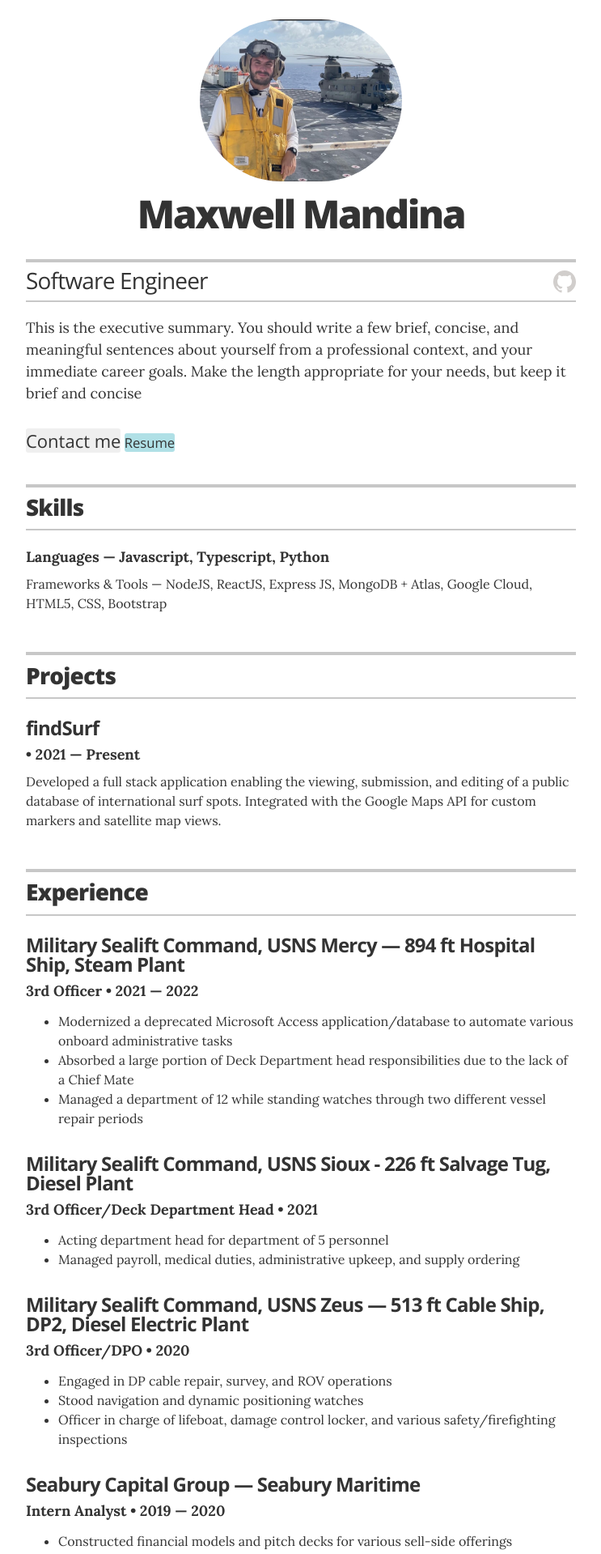
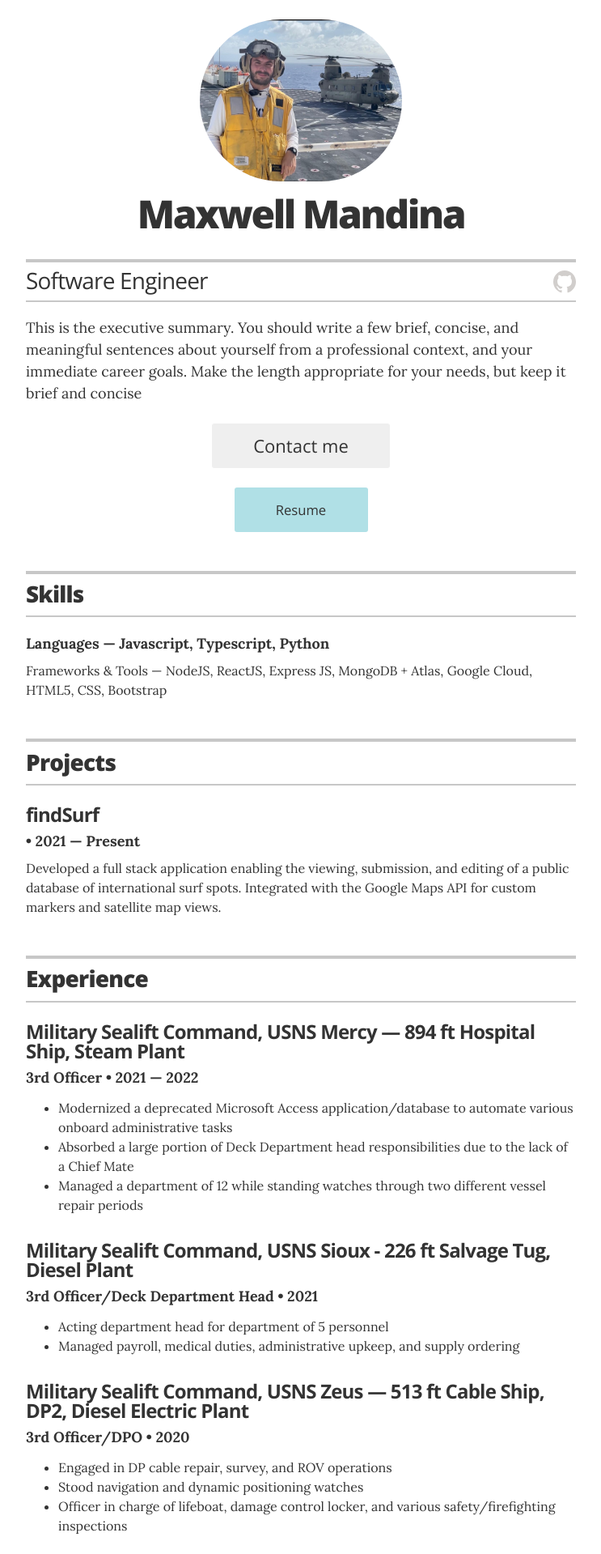
Before and after one commit to mmandina/mmandina.github.io, a Jekyll site: the page built from index.html, in a window 1280 px wide. Shown: the top 1919 px of the page at 81% size, without its empty margins (268-1011 px from the left). Built offline with Jekyll 4.4.1, drawn with Linux system fonts in a browser that asks for light colours.

Commit message:
buttons as blocks

```diff
--- a/_sass/_resume.scss
+++ b/_sass/_resume.scss
@@ -114,7 +114,7 @@
   background-color: #efefef;
   text-decoration: none;
   text-align: center;
-  display: inline;
+  display: block;
   margin: 1.5rem auto;
   width: 220px;
   font-size: 1.375rem;
@@ -135,7 +135,7 @@
   background-color: powderblue;
   text-decoration: none;
   text-align: center;
-  display: inline;
+  display: block;
   margin: 1.5rem auto;
   width: 165px;
   font-size: 1.04rem;
@@ -145,7 +145,7 @@
   @include transition(all .2s ease);
 
   &:hover {
-    background-color: #333;
+    background-color: #003399;
     color: #fff;
   }
 
```
